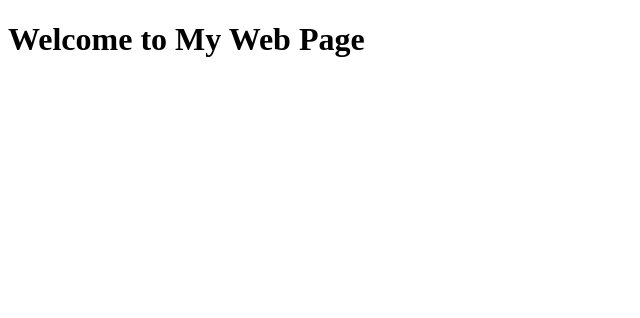
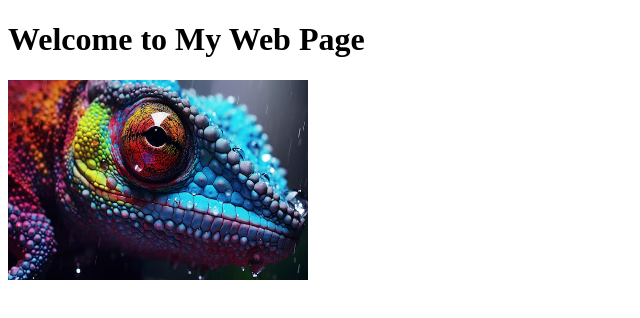
Before and after one commit to Yasenuk/work-with-git, a plain HTML site: page index.html in a window 1280 px wide. Shown: the whole page, without its empty margins (0-640 px from the left). Drawn offline with Linux system fonts and the light colour scheme.

Commit message:
Add image

```diff
--- a/index.html
+++ b/index.html
@@ -7,5 +7,6 @@
 </head>
 <body>
 	<h1>Welcome to My Web Page</h1>
+	<img src="./image.avif" alt="Хамелеон" width="300" height="200">
 </body>
 </html>
```
Also changed, not shown: image.avif (added).
